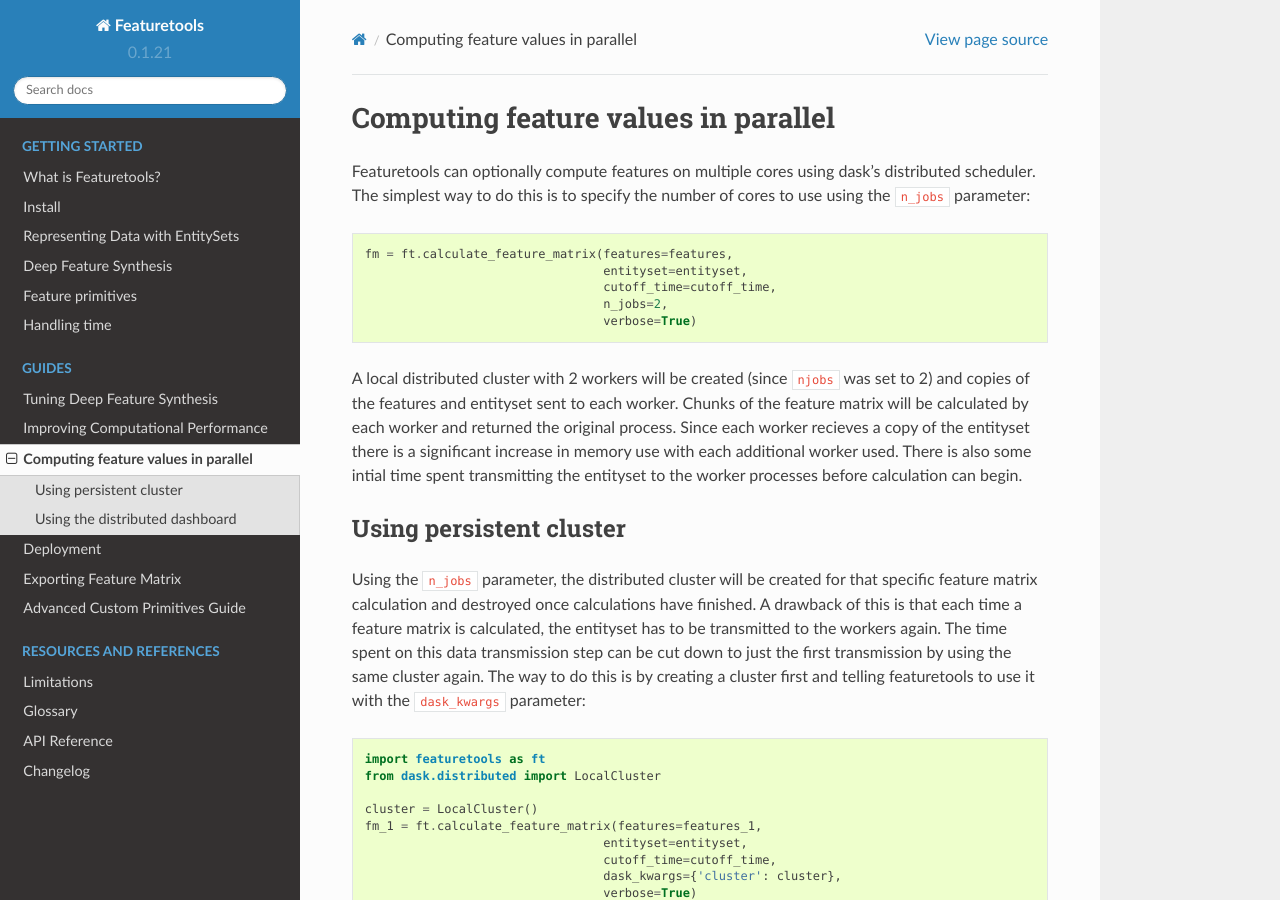
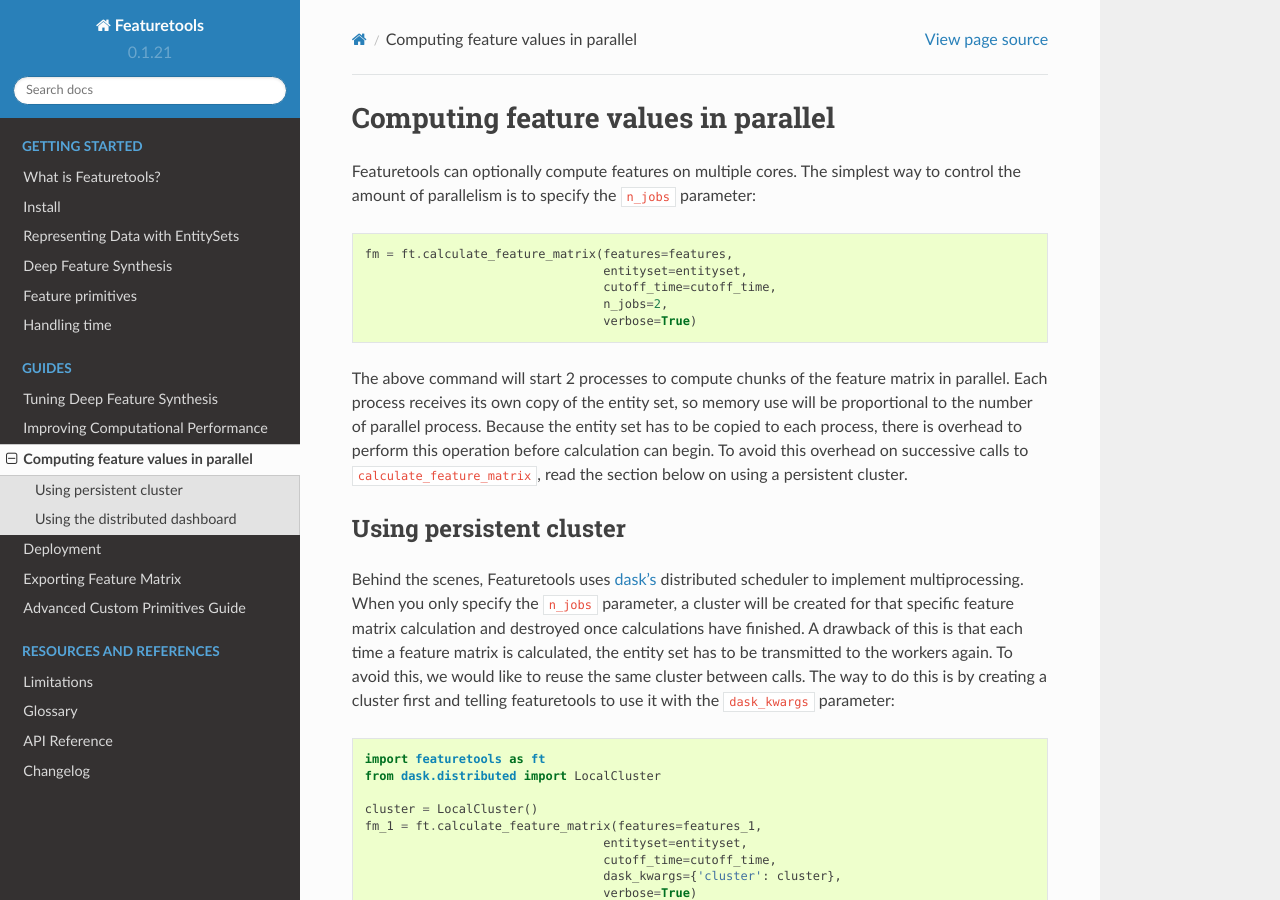
Before and after one commit to alteryx/featuretools, a Sphinx documentation site: the page built from docs/source/guides/parallel.rst, in a window 1280 px wide and 900 px high. Built offline with Sphinx 7.4.7 and the Read the Docs theme 2.0.0, drawn with Linux system fonts in a browser that asks for light colours; comment, search, counter and statistics services are not loaded.

Commit message:
Update parallel.rst

```diff
--- a/docs/source/guides/parallel.rst
+++ b/docs/source/guides/parallel.rst
@@ -2,7 +2,7 @@
 
 Computing feature values in parallel
 ====================================
-Featuretools can optionally compute features on multiple cores using dask's distributed scheduler. The simplest way to do this is to specify the number of cores to use using the ``n_jobs`` parameter::
+Featuretools can optionally compute features on multiple cores. The simplest way to control the amount of parallelism is to specify the ``n_jobs`` parameter::
 
     fm = ft.calculate_feature_matrix(features=features,
                                      entityset=entityset,
@@ -10,11 +10,12 @@
                                      n_jobs=2,
                                      verbose=True)
 
-A local distributed cluster with 2 workers will be created (since ``njobs`` was set to 2) and copies of the features and entityset sent to each worker. Chunks of the feature matrix will be calculated by each worker and returned the original process. Since each worker recieves a copy of the entityset there is a significant increase in memory use with each additional worker used.  There is also some intial time spent transmitting the entityset to the worker processes before calculation can begin.
+The above command will start 2 processes to compute chunks of the feature matrix in parallel. Each process receives its own copy of the entity set, so memory use will be proportional to the number of parallel process. Because the entity set has to be copied to each process, there is overhead to perform this operation before calculation can begin. To avoid this overhead on successive calls to ``calculate_feature_matrix``, read the section below on using a persistent cluster.
+
 
 Using persistent cluster
 ------------------------
-Using the ``n_jobs`` parameter, the distributed cluster will be created for that specific feature matrix calculation and destroyed once calculations have finished.  A drawback of this is that each time a feature matrix is calculated, the entityset has to be transmitted to the workers again.  The time spent on this data transmission step can be cut down to just the first transmission by using the same cluster again.  The way to do this is by creating a cluster first and telling featuretools to use it with the ``dask_kwargs`` parameter::
+Behind the scenes, Featuretools uses `dask's <http://dask.pydata.org/>`_ distributed scheduler to implement multiprocessing. When you only specify the ``n_jobs`` parameter, a cluster will be created for that specific feature matrix calculation and destroyed once calculations have finished. A drawback of this is that each time a feature matrix is calculated, the entity set has to be transmitted to the workers again. To avoid this, we would like to reuse the same cluster between calls. The way to do this is by creating a cluster first and telling featuretools to use it with the ``dask_kwargs`` parameter::
 
     import featuretools as ft
     from dask.distributed import LocalCluster
@@ -26,7 +27,7 @@
                                      dask_kwargs={'cluster': cluster},
                                      verbose=True)
 
-The 'cluster' value can either be the actual cluster object or a string of the address the cluster's scheduler can be reached at.  The call below would also work. This second feature matrix calculation will not need to resend the entityset data to the workers because it has already been saved on the cluster.::
+The 'cluster' value can either be the actual cluster object or a string of the address the cluster's scheduler can be reached at. The call below would also work. This second feature matrix calculation will not need to resend the entityset data to the workers because it has already been saved on the cluster.::
 
     fm_2 = ft.calculate_feature_matrix(features=features_2,
                                      entityset=entityset,
@@ -37,7 +38,7 @@
 
 Using the distributed dashboard
 -------------------------------
-Dask.distributed has a web-based diagnostics dashboard that can be used to analyze the state of the workers and task.  An in-depth description of the web interface can be found `here <https://distributed.readthedocs.io/en/latest/web.html>`_.  The dashboard requires an additional python package, bokeh, to work.  Once bokeh is installed, the web interface will be launched by default when a LocalCluster is created. The cluster created by featuretools when using ``n_jobs`` does not enable the web interface automatically.  To do so, the port to launch the main web interface on must be specified in ``dask_kwargs``::
+Dask.distributed has a web-based diagnostics dashboard that can be used to analyze the state of the workers and task. An in-depth description of the web interface can be found `here <https://distributed.readthedocs.io/en/latest/web.html>`_. The dashboard requires an additional python package, bokeh, to work. Once bokeh is installed, the web interface will be launched by default when a LocalCluster is created. The cluster created by featuretools when using ``n_jobs`` does not enable the web interface automatically. To do so, the port to launch the main web interface on must be specified in ``dask_kwargs``::
 
     fm = ft.calculate_feature_matrix(features=features,
                                      entityset=entityset,
```
